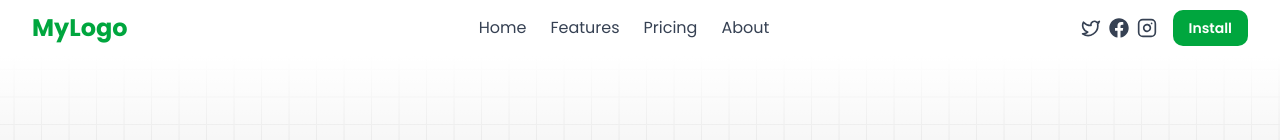
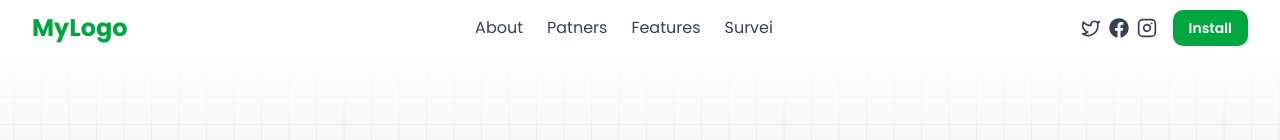
Before and after one commit to sicoding1120/PPDB_FE, a Next.js app: page / in a window 1280 px wide. Shown: the top 140 px of the page. Built offline with nearby package versions, Linux system fonts and the light colour scheme.

Commit message:
new update

```diff
--- a/src/components/client.tsx
+++ b/src/components/client.tsx
@@ -11,7 +11,7 @@ const poppins = Poppins({
 
 export default function Client () {
   return (
-    <div className='w-full flex flex-col justify-center items-center mt-40 space-y-12 mb-36 px-4 sm:px-8'>
+    <div className='w-full flex flex-col justify-center items-center mt-40 space-y-12 mb-36 px-4 sm:px-8' id='Survei'>
       {/* Title Section */}
       <div className='flex flex-col justify-center items-center space-y-6 text-center max-w-3xl'>
         <div className='w-10 h-10 bg-black rounded-md flex items-center justify-center'>
--- a/src/components/colaboration.tsx
+++ b/src/components/colaboration.tsx
@@ -15,7 +15,7 @@ export default function Colab() {
     <section className="w-full pt-10 bg-white">
       <h2 className={`text-sm font-semibold text-center mb-6 ${poppins.className}`}>Lebih dari <span className='font-bold text-green-600'>20+</span> academy partners</h2>
 
-      <div className="flex w-full justify-center items-center">
+      <div className="flex w-full justify-center items-center" id='Partners'>
         <Marquee
           gradient={false}
           speed={50}
--- a/src/components/demo.tsx
+++ b/src/components/demo.tsx
@@ -27,7 +27,7 @@ export default function Demo() {
                     data-aos-duration="1200"
                 >
                     {/* Bagian kiri */}
-                    <div className="flex relative ml-6 sm:ml-10 md:ml-14 lg:ml-0">
+                    <div className="flex relative ml-28 sm:ml-10 md:ml-14 lg:ml-0">
                         <Image src={'/assets/Mockup4.png'} width={220} height={220} alt="phone"
                             data-aos="zoom-in" data-aos-duration="1000"
                         />
@@ -90,7 +90,7 @@ export default function Demo() {
                     </div>
 
                     {/* Bagian kanan */}
-                    <div className="flex flex-col space-y-12" data-aos="fade-left" data-aos-duration="1200">
+                    <div className="flex flex-col space-y-12" data-aos="fade-left" data-aos-duration="1200" id="Features">
                         <div className="flex flex-col space-y-5 text-center lg:text-left"
                             data-aos="fade-left"
                             data-aos-delay="100"
--- a/src/components/learn.tsx
+++ b/src/components/learn.tsx
@@ -15,7 +15,7 @@ export default function Learn() {
         <div className="flex flex-col w-full min-h-screen mt-28 space-y-16 px-4">
             {/* Heading */}
             <div className="flex flex-col justify-center items-center space-y-4 text-center">
-                <p className={`text-xs font-semibold ${poppins.className}`}>WHAT I LEARN ?</p>
+                <p className={`text-xs font-semibold ${poppins.className}`} id="About">WHAT I LEARN ?</p>
                 <p className={`text-2xl font-semibold ${poppins.className}`}>Pembelajaran Yang Di Sediakan</p>
                 <p className={`text-gray-500 max-w-2xl font-medium text-xs ${poppins.className}`}>
                     Lorem ipsum dolor sit amet consectetur, adipisicing elit. Minima, laboriosam, quam voluptas earum inventore nam asperiores corrupti, illum officiis unde ipsam laborum ut nostrum. Alias facilis incidunt aut tempora explicabo!
--- a/src/components/navabar.tsx
+++ b/src/components/navabar.tsx
@@ -39,18 +39,18 @@ export default function NavbarK() {
 
           {/* Desktop Nav */}
           <div className="hidden md:flex items-center gap-6 ml-10">
-            <Link href="/" className="text-gray-700 hover:text-green-600">Home</Link>
-            <Link href="/features" className="text-gray-700 hover:text-green-600">Features</Link>
-            <Link href="/pricing" className="text-gray-700 hover:text-green-600">Pricing</Link>
-            <Link href="/about" className="text-gray-700 hover:text-green-600">About</Link>
+            <Link href="#About" className="text-gray-700 hover:text-green-600">About</Link>
+            <Link href="#Patners" className="text-gray-700 hover:text-green-600">Patners</Link>
+            <Link href="#Features" className="text-gray-700 hover:text-green-600">Features</Link>
+            <Link href="#Survei" className="text-gray-700 hover:text-green-600">Survei</Link>
           </div>
 
           {/* Desktop Action */}
           <div className="hidden md:flex items-center gap-4">
             <div className="flex items-center gap-2">
-              <Link href="/login" className="text-gray-700 hover:text-green-600"><Twitter className="w-5 h-5" /></Link>
-              <Link href="/login" className="text-gray-700 hover:text-green-600"><FaFacebook className="w-5 h-5" /></Link>
-              <Link href="/login" className="text-gray-700 hover:text-green-600"><Instagram className="w-5 h-5" /></Link>
+              <Link href="#" className="text-gray-700 hover:text-green-600"><Twitter className="w-5 h-5" /></Link>
+              <Link href="#" className="text-gray-700 hover:text-green-600"><FaFacebook className="w-5 h-5" /></Link>
+              <Link href="#" className="text-gray-700 hover:text-green-600"><Instagram className="w-5 h-5" /></Link>
             </div>
             <Button asChild variant={"custom"} className="px-4 py-2">
               <Link href="/install">Install</Link>
@@ -71,10 +71,10 @@ export default function NavbarK() {
         <div className={`md:hidden px-4 pb-4 pt-2 space-y-2 transition-all ${
           isScrolled ? 'bg-white/1 backdrop-blur-sm shadow-md' : 'bg-white shadow'
         }`}>
-          <Link href="/" className="block text-gray-700 hover:text-green-600">Home</Link>
-          <Link href="/features" className="block text-gray-700 hover:text-green-600">Features</Link>
-          <Link href="/pricing" className="block text-gray-700 hover:text-green-600">Pricing</Link>
-          <Link href="/about" className="block text-gray-700 hover:text-green-600">About</Link>
+          <Link href="#About" className="block text-gray-700 hover:text-green-600">About</Link>
+          <Link href="#Patners" className="block text-gray-700 hover:text-green-600">Patners</Link>
+          <Link href="#Features" className="block text-gray-700 hover:text-green-600">Features</Link>
+          <Link href="#Servei" className="block text-gray-700 hover:text-green-600">Survei</Link>
           <div className="flex gap-4 pt-2">
             <Link href="/login" className="text-gray-700 hover:text-green-600"><Twitter className="w-5 h-5" /></Link>
             <Link href="/login" className="text-gray-700 hover:text-green-600"><FaFacebook className="w-5 h-5" /></Link>
```
